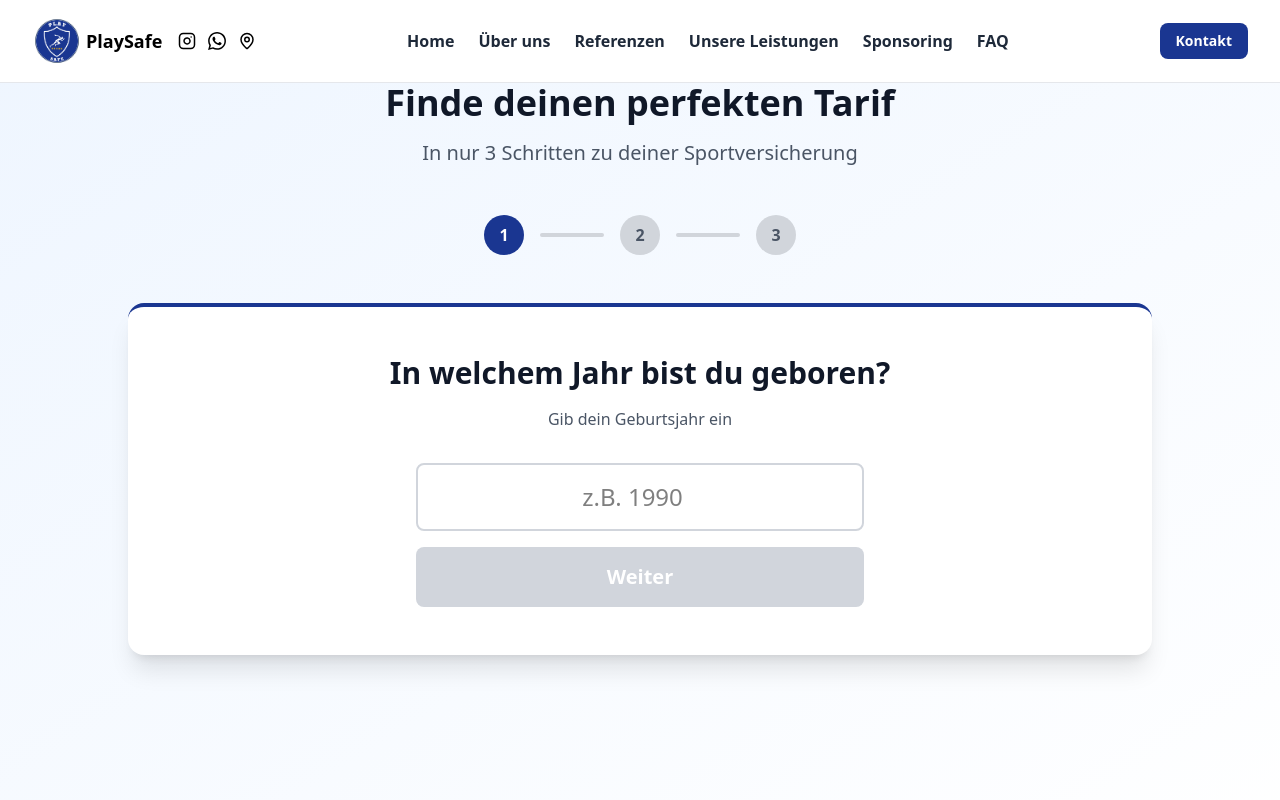
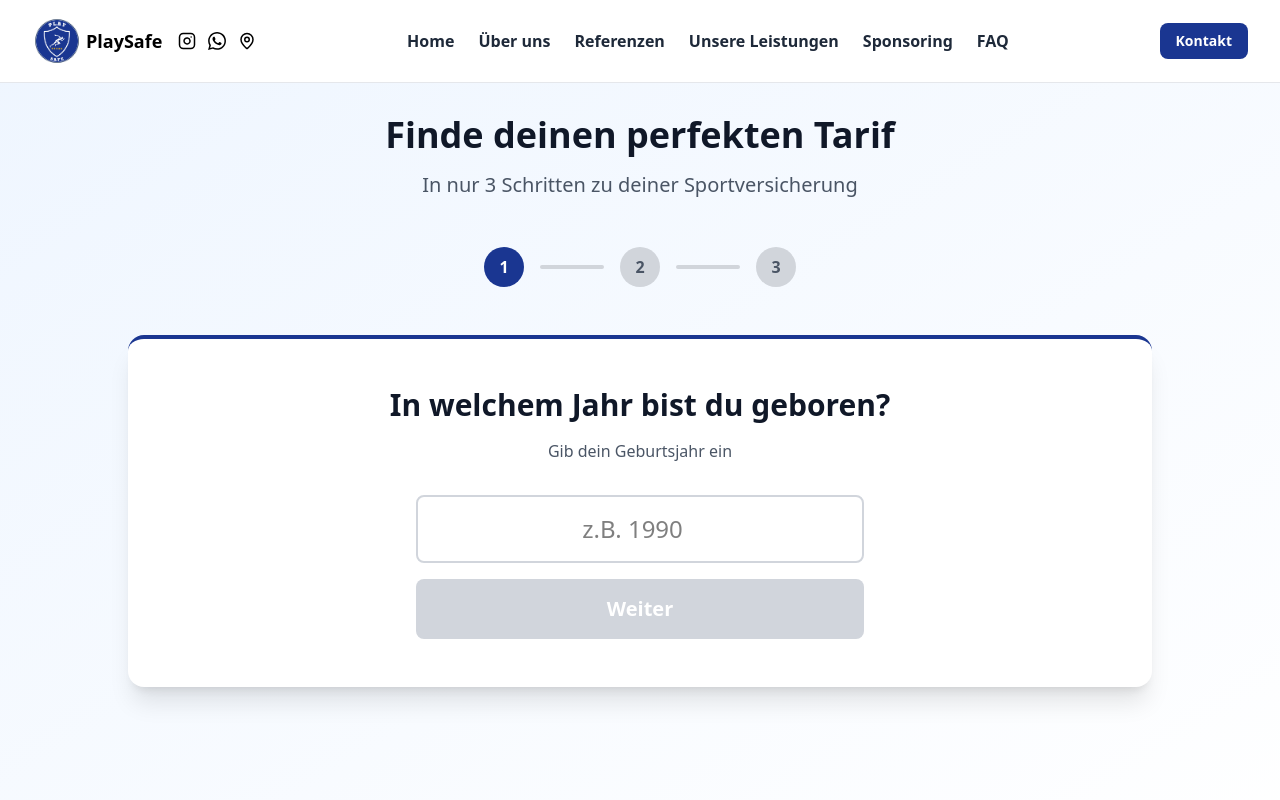
Before and after one commit to patrickkorb/PlaySafe, a Next.js app: page /rechner in a window 1280 px wide. Shown: the top 800 px of the page. Built offline with nearby package versions, Linux system fonts and the light colour scheme.

Commit message:
changed spacing on rechner

```diff
--- a/app/rechner/page.tsx
+++ b/app/rechner/page.tsx
@@ -68,7 +68,7 @@ export default function Rechner() {
                         initial={{ opacity: 0, x: 100 }}
                         animate={{ opacity: 1, x: 0 }}
                         transition={{ duration: 0.5 }}
-                        className="text-center mb-12"
+                        className="text-center mb-12 pt-8"
                     >
                         <h1 className="text-4xl font-bold text-gray-900 mb-4">
                             Finde deinen perfekten Tarif
@@ -85,7 +85,7 @@ export default function Rechner() {
                         initial={{ opacity: 0, scale: 0.9 }}
                         animate={{ opacity: 1, scale: 1 }}
                         transition={{ duration: 0.5 }}
-                        className="flex justify-center mb-12"
+                        className={`flex justify-center mb-12 ${step >= 2 ? 'pt-8' : ''}`}
                     >
                         <div className="flex items-center gap-4">
                             <motion.div
```
